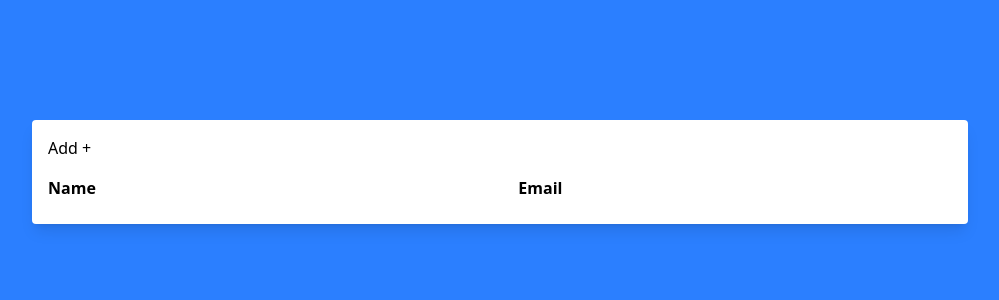
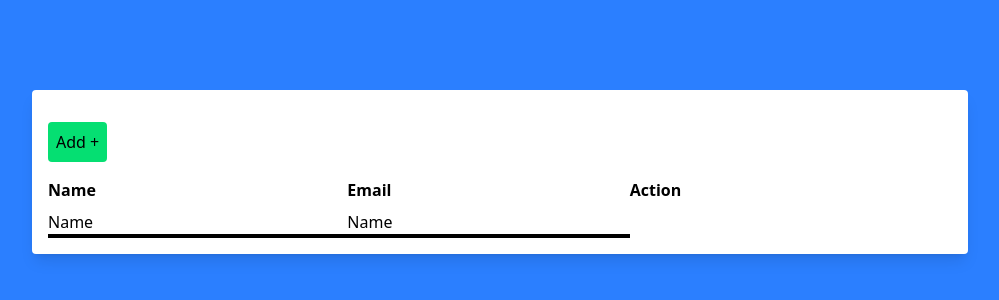
Before and after one commit to PECULIAR-AMY/Full-stack-CRUD-APP, a React (Vite) app in the folder Frontend/: page / in a window 1280 px wide. Shown: the part 228-528 px from the top of the page, without its empty margins (140-1139 px from the left). Built offline with nearby package versions, Linux system fonts and the light colour scheme.

Commit message:
latest commit

```diff
--- a/Frontend/src/App.tsx
+++ b/Frontend/src/App.tsx
@@ -1,19 +1,16 @@
-import React from 'react';
-import { BrowserRouter, Routes, Route } from 'react-router-dom';
-import Worker from "./component/Worker"
+import { BrowserRouter, Route, Routes } from "react-router-dom";
+import Worker from "./component/Worker";
 
 function App() {
-
   return (
     <div className='App'>
       <BrowserRouter>
-      <Routes>
-        <Route path='/' element={<Worker />}>
-        </Route>
-      </Routes>
+        <Routes>
+          <Route path="/" element={<Worker />} />
+        </Routes>
       </BrowserRouter>
     </div>
   );
 }
 
-export default App
+export default App;
--- a/Frontend/src/component/Worker.tsx
+++ b/Frontend/src/component/Worker.tsx
@@ -1,28 +1,24 @@
- import React from 'react'
- import { useEffect, useState } from 'react';
- import axios from 'axios';
 
+ function Workers() {
 
- function Worker() {
-
- useEffect(() =>{
-   axios.get("http://localhost:5000/");
- }, [])
 
    return (
      <div className="flex flex-col items-center justify-center min-h-screen bg-blue-500 p-4">
   <div className="w-[75%] bg-white rounded p-4 shadow-lg">
-    <button className="btn btn-success mb-4" >Add +</button>
-
+    <button className="bg-green-400 rounded p-2 my-4" >Add +</button>
     <table className="w-full">
       <thead>
         <tr>
           <th className="text-left pb-2">Name</th>
           <th className="text-left pb-2">Email</th>
+          <th className="text-left pb-2">Action</th>
         </tr>
       </thead>
       <tbody>
-
+        <tr>
+          <td className="border-b-4">Name</td>
+          <td className="border-b-4">Name</td>
+        </tr>
       </tbody>
     </table>
 
@@ -32,4 +28,4 @@
    )
  }
 
- export default Worker
+ export default Workers
```
